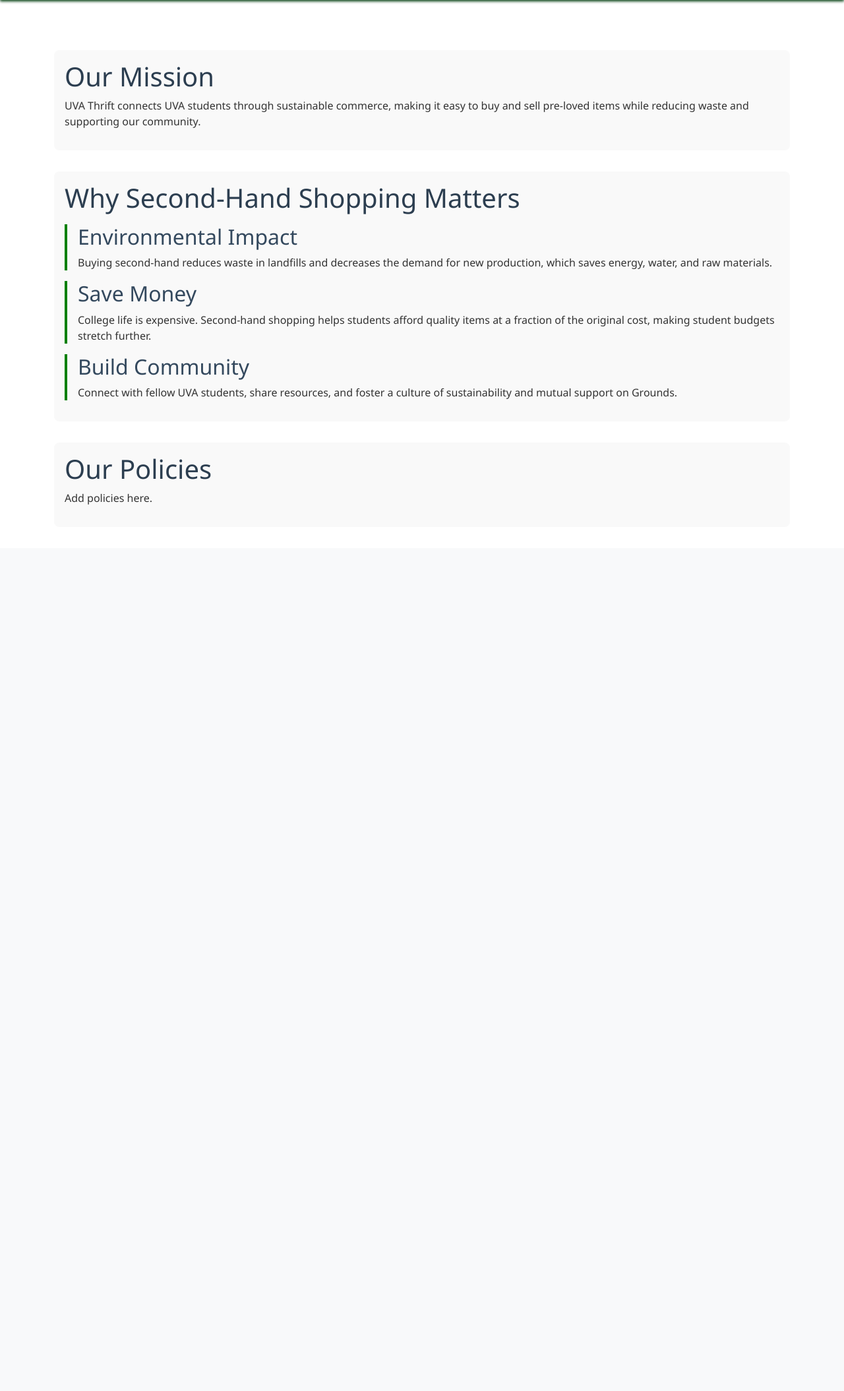
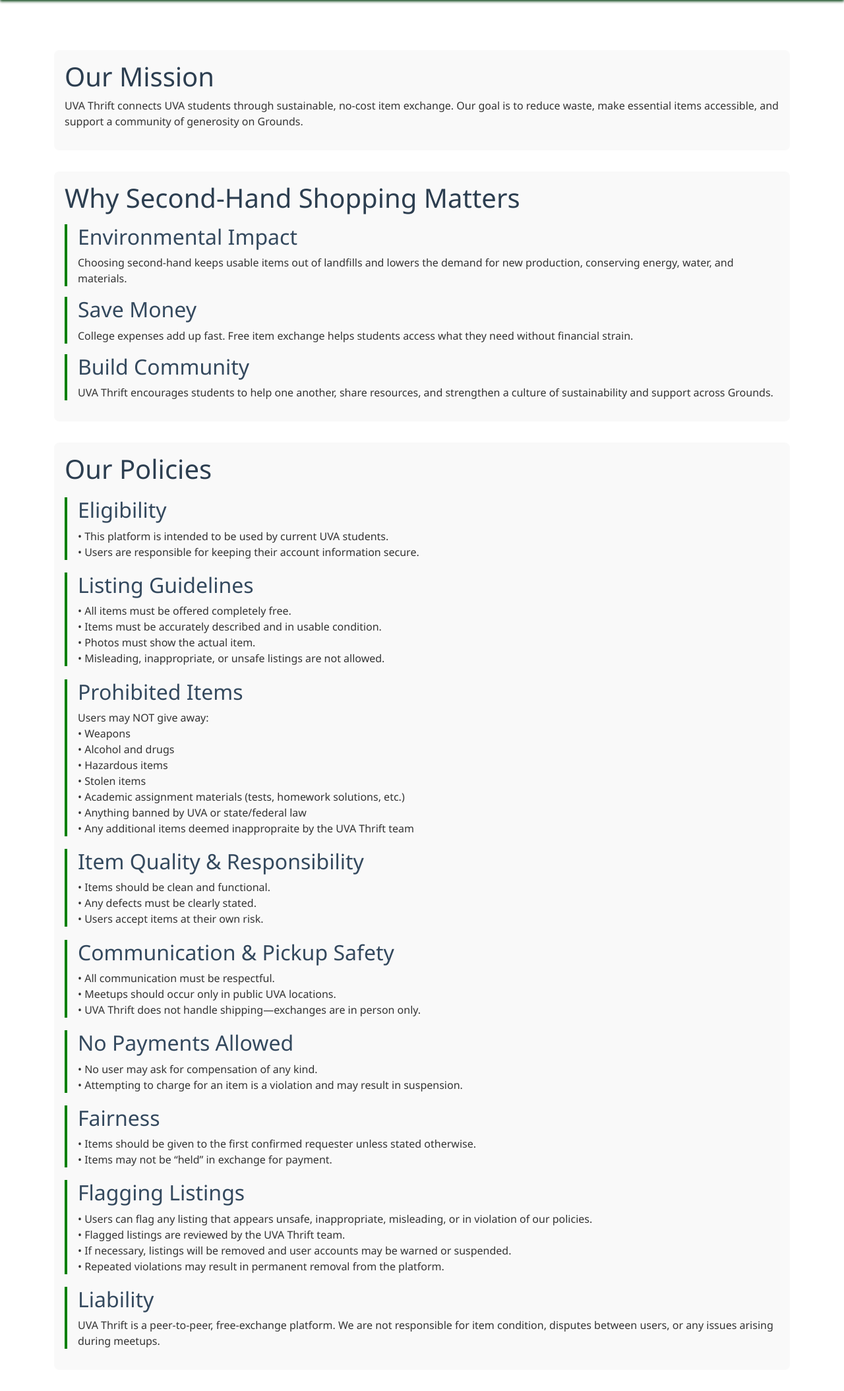
Before and after one commit to samanthafranks03/UVAThrift, a Django app: template about/templates/about.html in a window 1280 px wide. Shown: the part 58-2167 px from the top of the page at 66% size. Before the commit the page ends 823 px from the top, so only its background shows below. Run offline with Django 5.2, Linux system fonts and the light colour scheme; the template is opened without the code that fills it, so the values that code supplies are empty.

Commit message:
Updated our policies section of the about page

```diff
--- a/about/templates/about.html
+++ b/about/templates/about.html
@@ -23,6 +23,12 @@
   h2 {
     color: #34495e;
   }
+
+  .policy-group {
+    margin-top: 1.2rem;
+    padding-left: 1rem;
+    border-left: 4px solid green;
+  }
 </style>
 {% endblock %}
 
@@ -30,8 +36,8 @@
 <section class="mission">
     <h1>Our Mission</h1>
     <p>
-        UVA Thrift connects UVA students through sustainable commerce, making it easy to buy and sell pre-loved items
-        while reducing waste and supporting our community.
+        UVA Thrift connects UVA students through sustainable, no-cost item exchange. Our goal is to reduce waste,
+        make essential items accessible, and support a community of generosity on Grounds.
     </p>
 </section>
 
@@ -41,30 +47,112 @@
     <div class="reason">
         <h2>Environmental Impact</h2>
         <p>
-            Buying second-hand reduces waste in landfills and decreases the demand for new production,
-            which saves energy, water, and raw materials.
+            Choosing second-hand keeps usable items out of landfills and lowers the demand for new production,
+            conserving energy, water, and materials.
         </p>
     </div>
 
     <div class="reason">
         <h2>Save Money</h2>
         <p>
-            College life is expensive. Second-hand shopping helps students afford quality items at a fraction
-            of the original cost, making student budgets stretch further.
+            College expenses add up fast. Free item exchange helps students access what they need without financial strain.
         </p>
     </div>
 
     <div class="reason">
         <h2>Build Community</h2>
         <p>
-            Connect with fellow UVA students, share resources, and foster a culture of sustainability
-            and mutual support on Grounds.
+            UVA Thrift encourages students to help one another, share resources, and strengthen a culture of sustainability
+            and support across Grounds.
         </p>
     </div>
 </section>
 
 <section class="policies">
     <h1>Our Policies</h1>
-    <p>Add policies here.</p>
+
+    <div class="policy-group">
+        <h2>Eligibility</h2>
+        <p>
+            • This platform is intended to be used by current UVA students.<br>
+            • Users are responsible for keeping their account information secure.
+        </p>
+    </div>
+
+    <div class="policy-group">
+        <h2>Listing Guidelines</h2>
+        <p>
+            • All items must be offered completely free.<br>
+            • Items must be accurately described and in usable condition.<br>
+            • Photos must show the actual item.<br>
+            • Misleading, inappropriate, or unsafe listings are not allowed.
+        </p>
+    </div>
+
+    <div class="policy-group">
+        <h2>Prohibited Items</h2>
+        <p>
+            Users may NOT give away:<br>
+            • Weapons<br>
+            • Alcohol and drugs<br>
+            • Hazardous items<br>
+            • Stolen items<br>
+            • Academic assignment materials (tests, homework solutions, etc.)<br>
+            • Anything banned by UVA or state/federal law <br>
+            • Any additional items deemed inappropraite by the UVA Thrift team<br>
+        </p>
+    </div>
+
+    <div class="policy-group">
+        <h2>Item Quality & Responsibility</h2>
+        <p>
+            • Items should be clean and functional.<br>
+            • Any defects must be clearly stated.<br>
+            • Users accept items at their own risk.
+        </p>
+    </div>
+
+    <div class="policy-group">
+        <h2>Communication & Pickup Safety</h2>
+        <p>
+            • All communication must be respectful.<br>
+            • Meetups should occur only in public UVA locations.<br>
+            • UVA Thrift does not handle shipping—exchanges are in person only.
+        </p>
+    </div>
+
+    <div class="policy-group">
+        <h2>No Payments Allowed</h2>
+        <p>
+            • No user may ask for compensation of any kind.<br>
+            • Attempting to charge for an item is a violation and may result in suspension.
+        </p>
+    </div>
+
+    <div class="policy-group">
+        <h2>Fairness</h2>
+        <p>
+            • Items should be given to the first confirmed requester unless stated otherwise.<br>
+            • Items may not be “held” in exchange for payment.
+        </p>
+    </div>
+
+    <div class="policy-group">
+      <h2>Flagging Listings</h2>
+      <p>
+          • Users can flag any listing that appears unsafe, inappropriate, misleading, or in violation of our policies.<br>
+          • Flagged listings are reviewed by the UVA Thrift team.<br>
+          • If necessary, listings will be removed and user accounts may be warned or suspended.<br>
+          • Repeated violations may result in permanent removal from the platform.
+      </p>
+  </div>
+
+    <div class="policy-group">
+        <h2>Liability</h2>
+        <p>
+            UVA Thrift is a peer-to-peer, free-exchange platform. We are not responsible for item condition,
+            disputes between users, or any issues arising during meetups.
+        </p>
+    </div>
 </section>
 {% endblock %}
```
